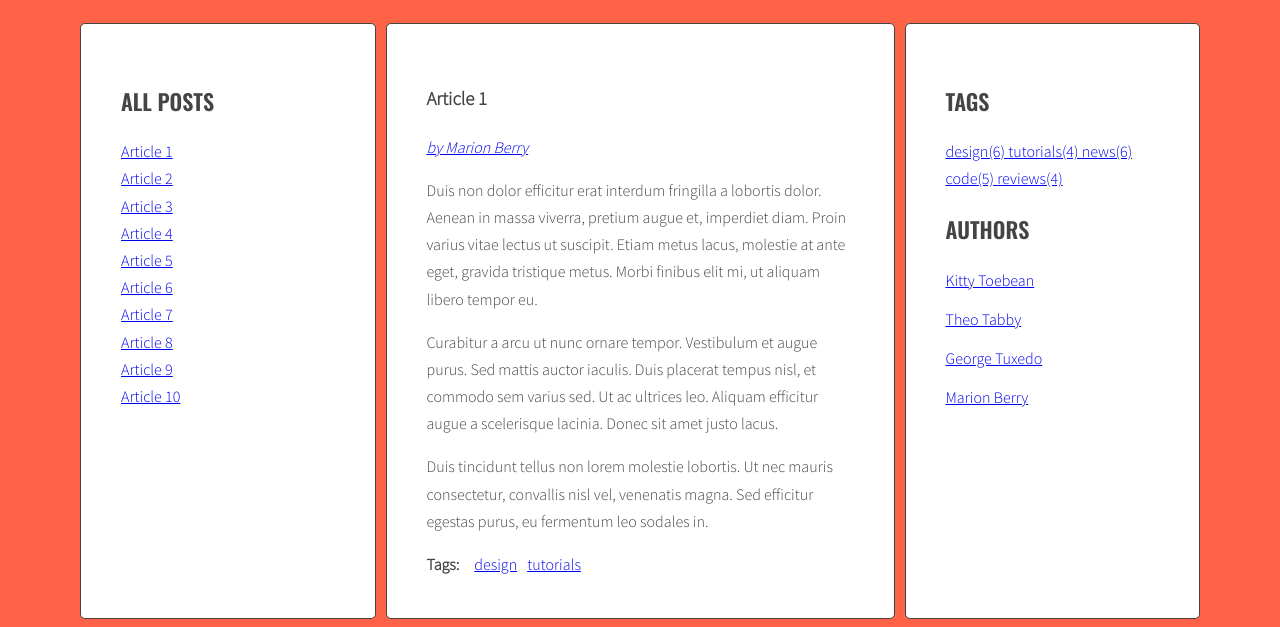
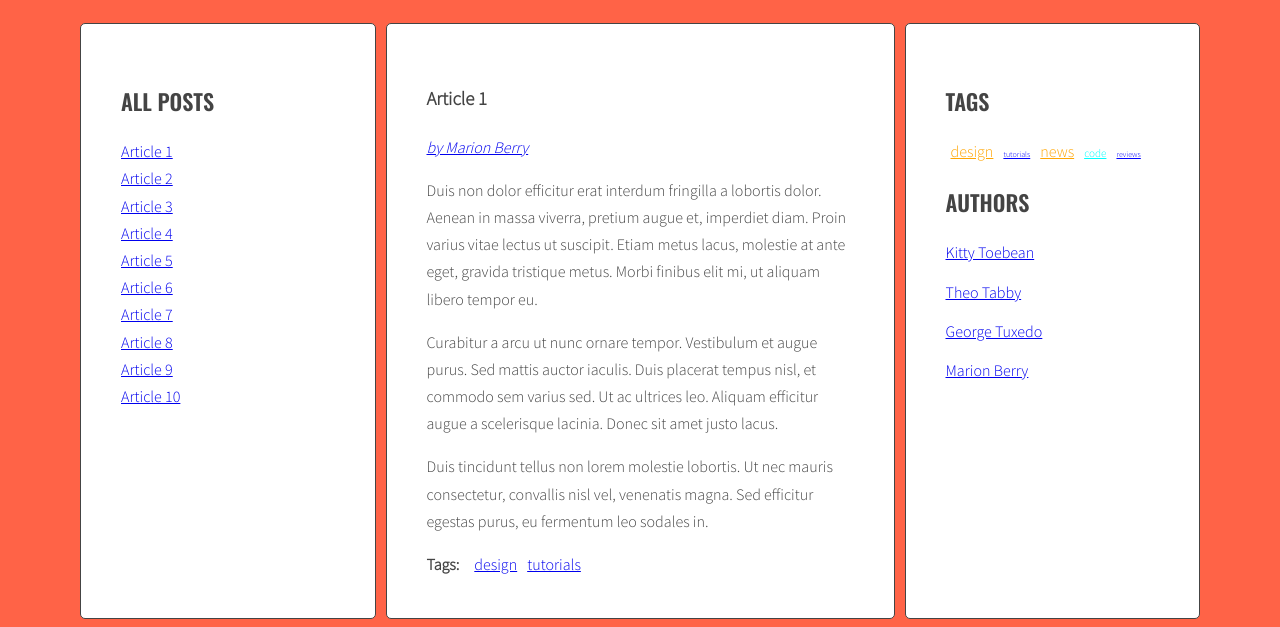
Before and after one commit to Tetiana-Breslavska/javascript-blog, a website: page index.html in a window 1280 px wide. Shown: the part 220-847 px from the top of the page. Drawn offline with nearby package versions, Linux system fonts and the light colour scheme.

Commit message:
Add tag cloud

```diff
--- a/index.html
+++ b/index.html
@@ -323,7 +323,7 @@
           </section>
           <aside class="sidebar">
             <h2 class="section-title">Tags</h2>
-            <ul class="list tags">
+            <ul class="list list-horizontal tags">
               <!-- <li><a href="#">design</a> <span>(6)</span></li>
               <li><a href="#">code</a> <span>(5)</span></li>
               <li><a href="#">tutorials</a> <span>(4)</span></li>
--- a/js/script.js
+++ b/js/script.js
@@ -56,7 +56,9 @@ const optArticleSelector = '.post',
   optTitleListSelector = '.titles',
   optArticleTagsSelector = '.post-tags .list',
   optArticleAuthorSelector = '.post-author',
-  optTagsListSelector = '.tags.list';
+  optTagsListSelector = '.tags.list',
+  optCloudClassCount = 5,
+  optCloudClassPrefix = 'tag-size-';
 
 function generateTitleLinks(customSelector = '') {
   /* remove contents of titleList */
@@ -129,6 +131,16 @@ function calculateTagsParams(tags) {
 
 }
 
+function calculateTagClass(count, params) {
+
+  const normalizedCount = count - params.min;
+  const normalizedMax = params.max - params.min;
+  const percentage = normalizedCount / normalizedMax;
+  const classNumber = Math.floor( percentage * (optCloudClassCount - 1) + 1 );
+  const result= `${optCloudClassPrefix}${classNumber}`;
+  return result;
+}
+
 function generateTags() {
   /* [NEW] create a new variable allTags with an empty object */
   let allTags = {};
@@ -180,7 +192,7 @@ function generateTags() {
         allTags[tag]++;
       }
     }
-    console.log(allTags);
+    console.log('allTags:',allTags);
 
     /* insert HTML of all the links into the tags wrapper */
     tagsWrapper.innerHTML = html;
@@ -201,12 +213,14 @@ function generateTags() {
   /* [NEW] START LOOP: for each tag in allTags */
   for (let tag in allTags) {
 
-    /* [NEW] generate code of a link and add it to allTagsHTML */
+    /* [NEW] generate code of a link and add it to allTagsHTML *////////////как ставить єти кавічки???????????
+    // allTagsHTML += '<a href="#tag-' + tag + '">' + tag + '('+ allTags[tag] + ') </a>';
+    const tagLinkHTML = '<li><a class = '+ calculateTagClass(allTags[tag], tagsParams)+'  href="#tag-' + tag + '">' + tag + ' </a></li>';
 
-    ////////////как ставить єти кавічки???????????
-    allTagsHTML += '<a href="#tag-' + tag + '">' + tag + '('+ allTags[tag] + ') </a>';
+    // const tagLinkHTML = calculateTagClass(allTags[tag], tagsParams);
 
-
+    console.log('tagLinkHTML:', tagLinkHTML);
+    allTagsHTML += tagLinkHTML;
   }
 
   /* [NEW] add html from allTagsHTML to taglist */
--- a/sass/style.scss
+++ b/sass/style.scss
@@ -141,3 +141,30 @@ body {
         margin: 0 10px 0 0;
     }
 }
+
+.tag-size-5 {
+    font-size: 100%;
+    color: orange;
+}
+
+.tag-size-4 {
+    font-size: 80%;
+    color: orchid;
+}
+
+.tag-size-3 {
+    font-size: 70%;
+    color: aqua ;
+}
+.tag-size-2 {
+    font-size: 60%;
+    color: greenyellow;
+}
+.tag-size-1 {
+    font-size: 50%;
+    color: blue;
+}
+
+.tags a{
+    margin: 0 5px;
+}
```
Also changed, not shown: css/style.css, 1 other file.
